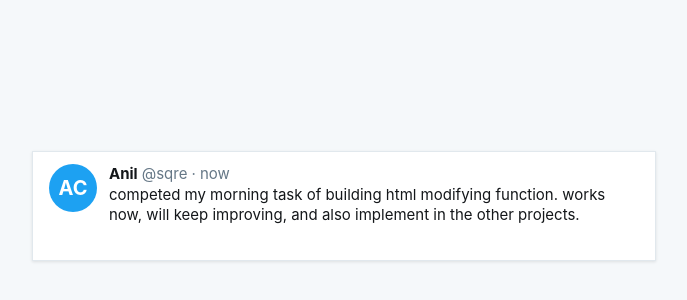
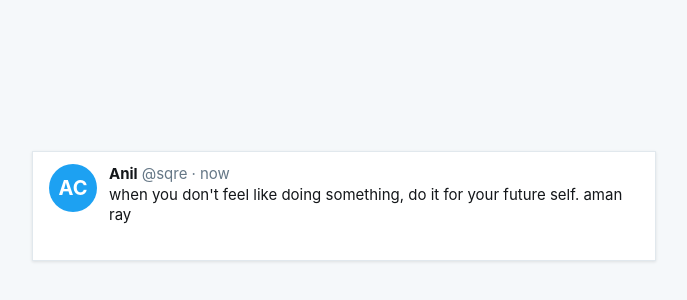
Before and after one commit to eipieq/anil-tweet-site, a website: page index.html in a window 1280 px wide. Shown: the part 214-514 px from the top of the page, without its empty margins (296-983 px from the left). Drawn offline with Linux system fonts and the light colour scheme.

Commit message:
Update tweet: when you don't feel like doing something, do it fo...

```diff
--- a/index.html
+++ b/index.html
@@ -147,7 +147,9 @@
                     <span class="timestamp">· now</span>
                 </div>
                 <div class="tweet-text">
-                    competed my morning task of building html modifying function. works now, will keep improving, and also implement in the other projects.
+                    when you don&#39;t feel like doing something, do it for your future self.
+
+aman ray
                 </div>
             </div>
         </div>
```
